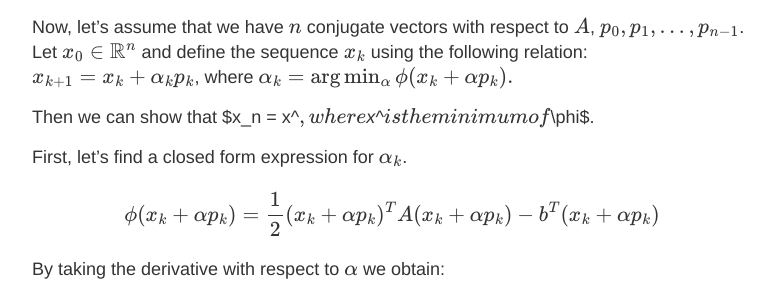
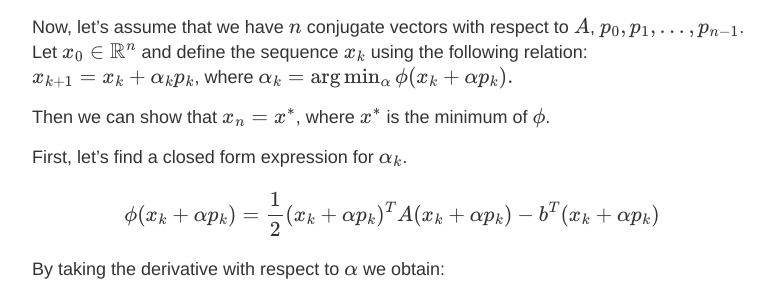
Before and after one commit to alexandrumilu/alexandrumilu.github.io, a Jekyll site: the page built from _posts/2019-03-25-conjugate-gradient.md, in a window 1280 px wide and 900 px high, scrolled down 673 px. Shown: the part 156-452 px from the top of the window, without its empty margins (248-1028 px from the left). Built offline with Jekyll 4.4.1, drawn with Linux system fonts in a browser that asks for light colours; formulas are drawn with MathJax 3.

```diff
--- a/_posts/2019-03-25-conjugate-gradient.md
+++ b/_posts/2019-03-25-conjugate-gradient.md
@@ -27,7 +27,7 @@ which is only possible if $c_j=0$ since $A$ was positive definite.
 Now, let's assume that we have $n$ conjugate vectors with respect to $A$, $\{p_0,p_1,...,p_{n-1}\}$. Let $x_0 \in \mathbb{R}^n$ and define the sequence $\{x_k\}$ using the following relation: $x_{k+1} = x_k + \alpha_k p_k$, where
 $$\alpha_k = \arg\min_\alpha\phi(x_k+\alpha p_k).$$
 
-Then we can show that $x_n = x^*$, where $x^*$ is the minimum of $\phi$.
+Then we can show that $$x_n = x^*$$, where $$x^*$$ is the minimum of $$\phi$$.
 
 First, let's find a closed form expression for $\alpha_k$.
 
```
